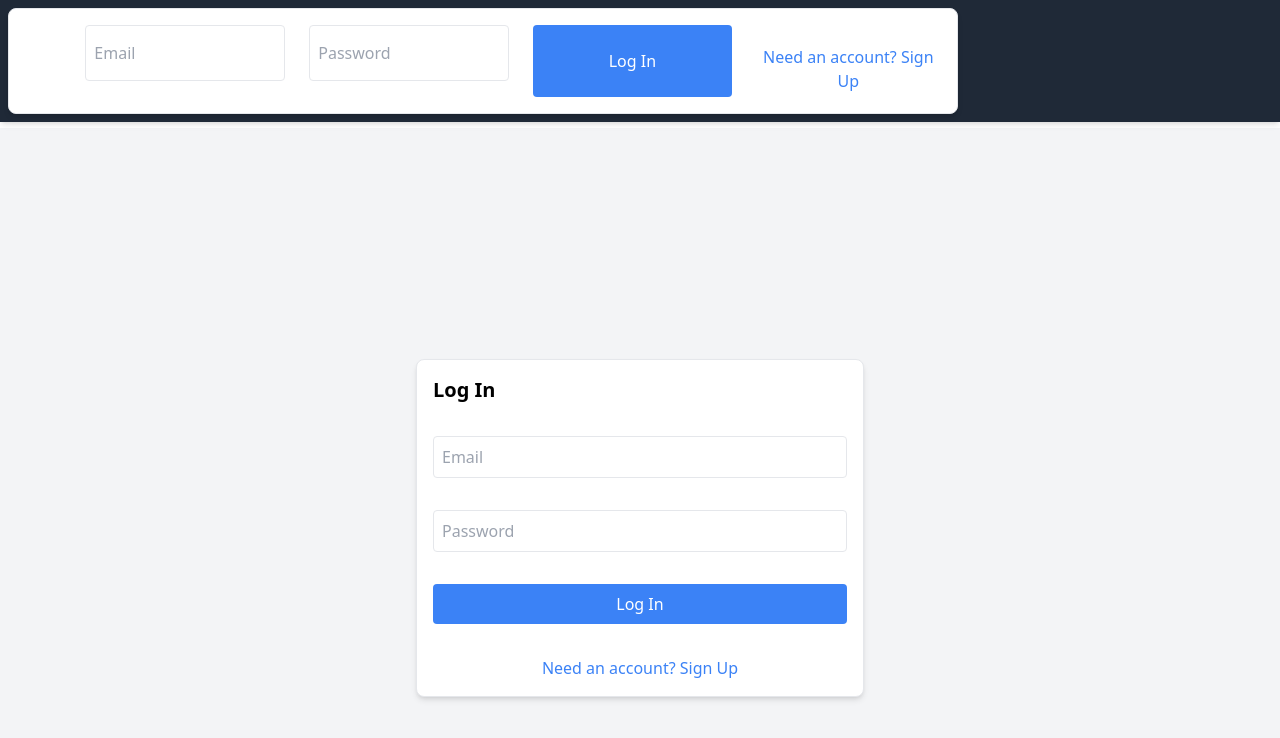
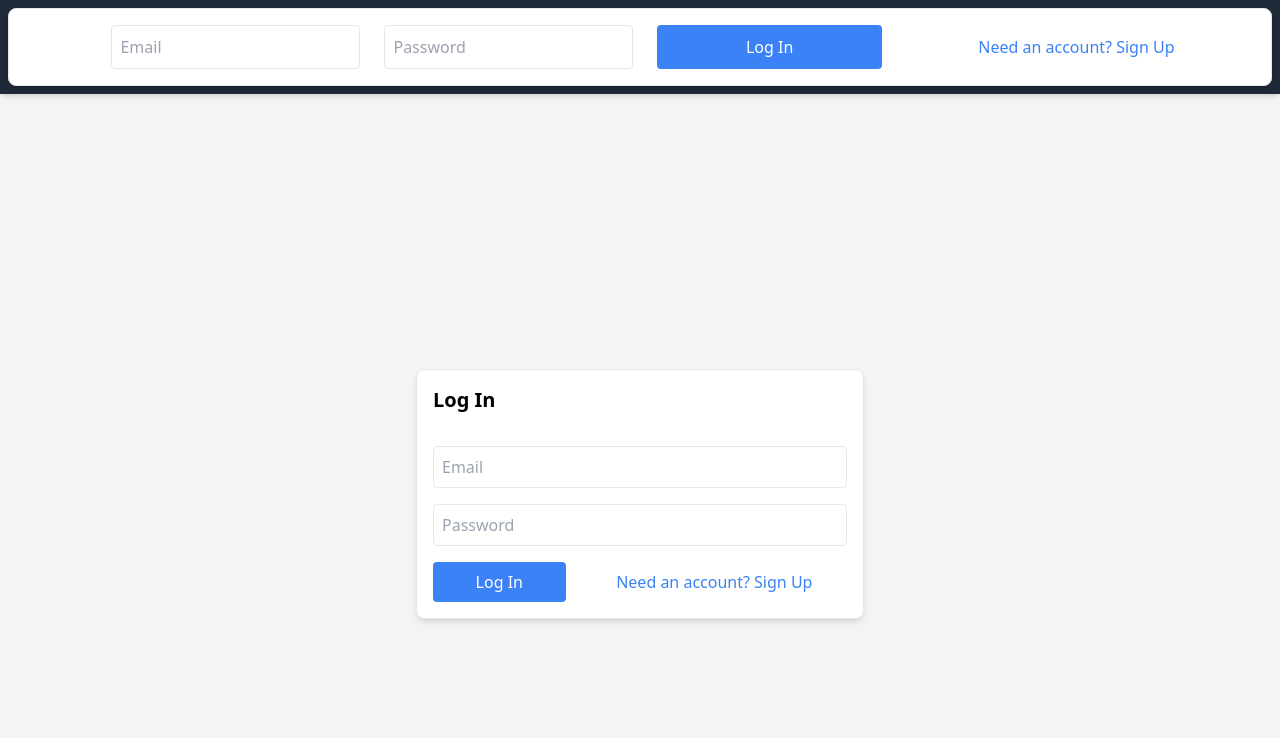
Before and after one commit to Lemonymelon/svelton-john, a SvelteKit app: page /login in a window 1280 px wide. Shown: the top 738 px of the page. Built offline with nearby package versions, Linux system fonts and the light colour scheme; no server answers.

Commit message:
correct nav positioning

```diff
--- a/src/routes/+layout.svelte
+++ b/src/routes/+layout.svelte
@@ -3,9 +3,7 @@
     import "../app.css";
 </script>
 
-<main>
+<main class="flex flex-col">
     <NavBar />
-    <div class="pt-32">
-        <slot />
-    </div>
+    <slot />
 </main>
--- a/src/routes/+page.svelte
+++ b/src/routes/+page.svelte
@@ -137,6 +137,7 @@
     class="flex flex-col items-center justify-center p-4 bg-gray-100 min-h-screen relative"
 >
     <div class="w-full max-w-md">
+        <!-- Inner container without relative positioning -->
         <textarea
             bind:value={prompt}
             placeholder="Type your question here..."
@@ -187,12 +188,18 @@
         {/if}
     </div>
 
+    <!-- Moved the button outside the inner container -->
+    <button
+        on:click={toggleSidebar}
+        class="absolute top-4 right-4 bg-gray-500 text-white py-2 px-4 rounded-lg hover:bg-gray-600 z-10"
+    >
+        ☰
+    </button>
+
     <div
-        class={`fixed top-0 right-0 w-80 h-full bg-gray-200 border-l border-gray-300 overflow-y-auto transition-transform ${sidebarOpen ? "translate-x-0" : "translate-x-full"}`}
+        class={`absolute top-0 right-0 w-80 h-full bg-gray-200 border-l border-gray-300 overflow-y-auto transition-transform ${sidebarOpen ? "translate-x-0" : "translate-x-full"} z-0`}
     >
         <div class="p-4">
-            <button on:click={toggleSidebar} class="text-xl font-bold">×</button
-            >
             {#if lastQuestion}
                 <div class="mb-4">
                     <p class="font-semibold mb-2">Current Question:</p>
@@ -257,11 +264,4 @@
             {/if}
         </div>
     </div>
-
-    <button
-        on:click={toggleSidebar}
-        class="fixed top-4 right-4 bg-gray-500 text-white py-2 px-4 rounded-lg hover:bg-gray-600"
-    >
-        ☰
-    </button>
 </main>
--- a/src/routes/components/Login.svelte
+++ b/src/routes/components/Login.svelte
@@ -3,6 +3,8 @@
 
     export let layoutVariant: "row" | "column" = "column";
     export let additionalClasses = "";
+
+    console.log(layoutVariant);
 
     let email = "";
     let password = "";
@@ -34,9 +36,9 @@
 </script>
 
 <div
-    class={`flex ${layoutVariant === "row" ? "flex-row gap-6" : "flex-col gap-4"} ${additionalClasses} border p-4 rounded-lg shadow-md bg-white`}
+    class={`flex ${layoutVariant === "row" ? "flex-row w-full gap-6" : "flex-col gap-4"} ${additionalClasses} border p-4 rounded-lg shadow-md bg-white`}
 >
-    <h2 class="text-xl font-bold mb-4">
+    <h2 class="text-xl font-bold mb-4 flex-shrink-0">
         {isLogin ? "Log In" : "Sign Up"}
     </h2>
 
@@ -44,34 +46,36 @@
         type="email"
         placeholder="Email"
         bind:value={email}
-        class="border p-2 mb-4 rounded w-full"
+        class="border p-2 rounded flex-grow"
     />
     <input
         type="password"
         placeholder="Password"
         bind:value={password}
-        class="border p-2 mb-4 rounded w-full"
+        class="border p-2 rounded flex-grow"
     />
 
     {#if errorMessage}
-        <div class="text-red-500 mb-4">
+        <div class="text-red-500 mb-4 w-full">
             {errorMessage}
         </div>
     {/if}
 
+    <div class="flex gap-4 w-full">
         <button
             on:click={handleSubmit}
-        class="bg-blue-500 text-white p-2 rounded hover:bg-blue-600 w-full"
+            class="bg-blue-500 text-white p-2 rounded hover:bg-blue-600 flex-grow"
         >
             {isLogin ? "Log In" : "Sign Up"}
         </button>
 
         <button
             on:click={toggleMode}
-        class="mt-4 text-blue-500 hover:underline w-full"
+            class="text-blue-500 hover:underline flex-grow"
         >
             {isLogin
                 ? "Need an account? Sign Up"
                 : "Already have an account? Log In"}
         </button>
     </div>
+</div>
--- a/src/routes/components/Navbar.svelte
+++ b/src/routes/components/Navbar.svelte
@@ -22,9 +22,8 @@
 </script>
 
 <nav
-    class="fixed top-0 left-0 w-full bg-gray-800 text-white p-2 flex items-center justify-between shadow-md z-50"
+    class="top-0 left-0 w-full bg-gray-800 text-white p-2 flex items-center justify-between shadow-md z-50"
 >
-    <div>
     {#if isLoggedIn}
         <button
             type="button"
@@ -36,5 +35,4 @@
     {:else}
         <Login layoutVariant="row" />
     {/if}
-    </div>
 </nav>
```
Also changed, not shown: 1 other file (tests, documents, lock files or other folders). Lines whose indentation alone changed are shown as unchanged.
